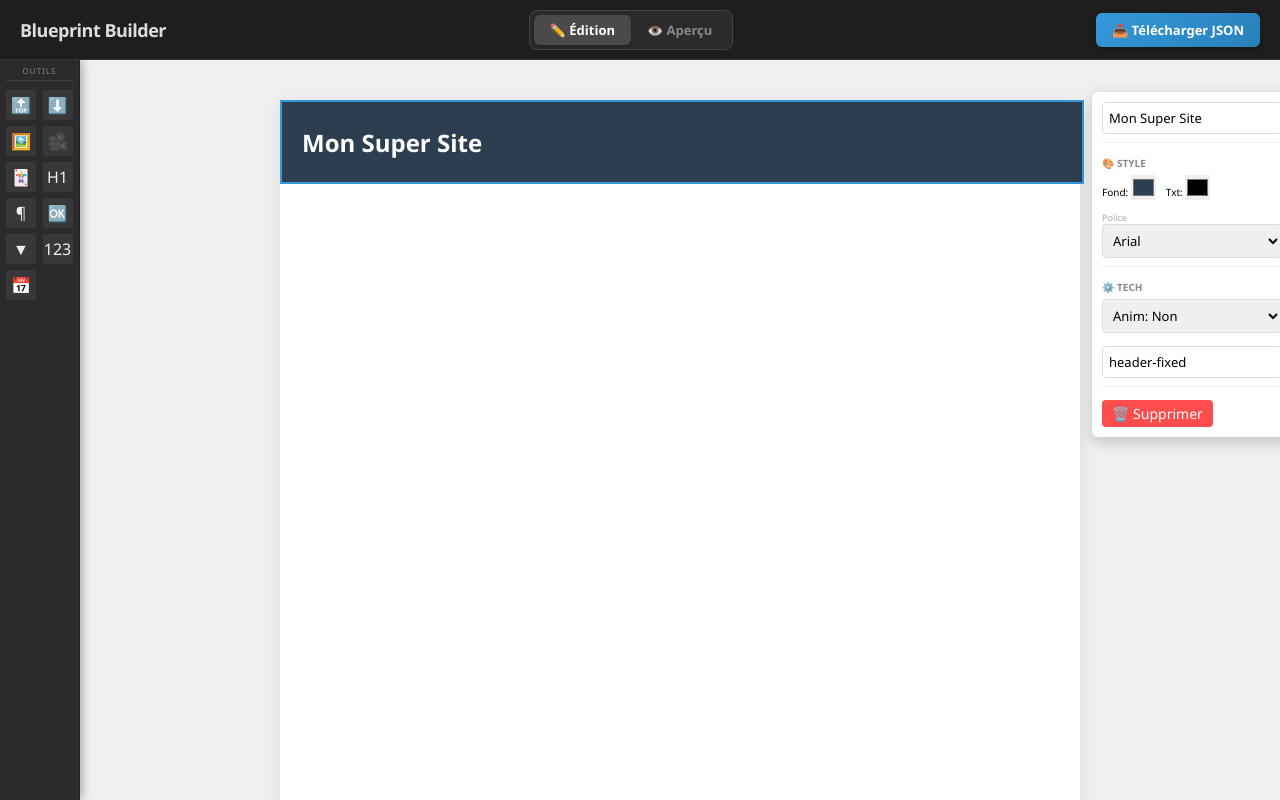
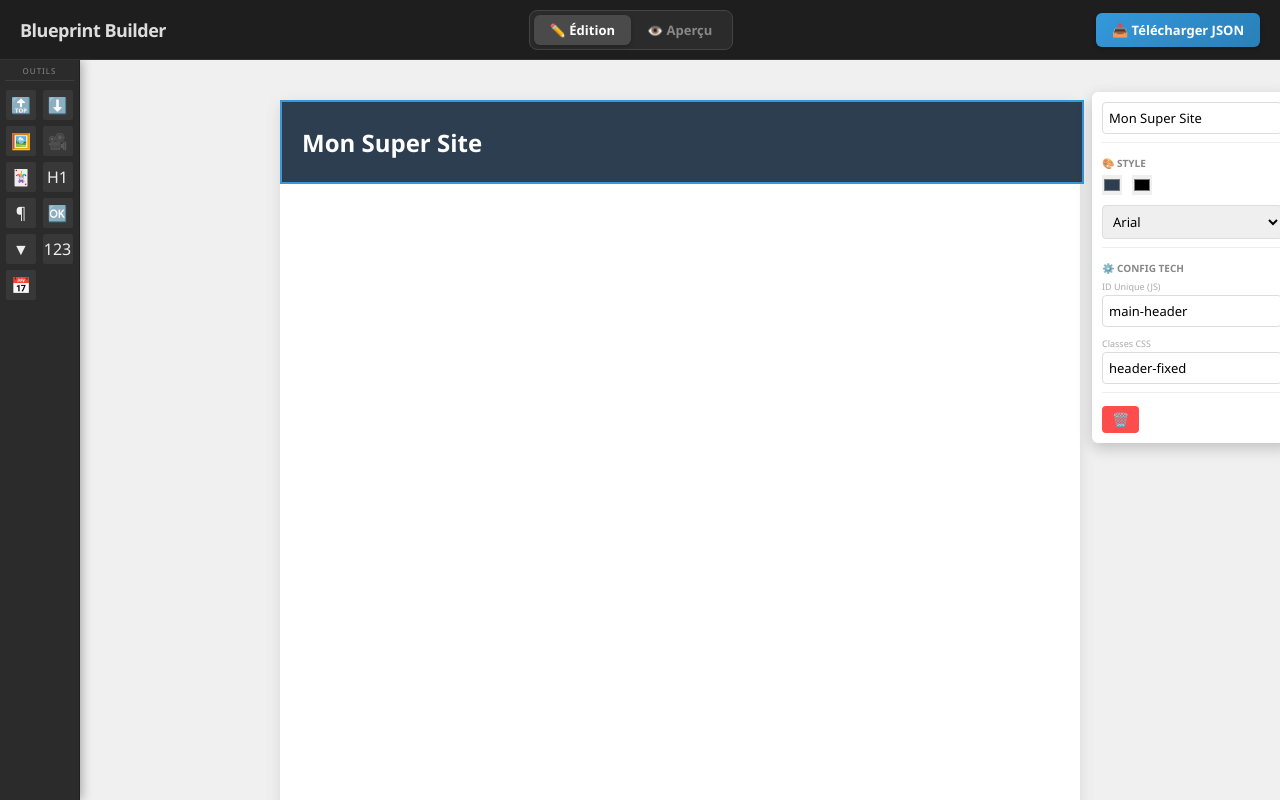
Before and after one commit to ThoomassC/blueprint, a React (Vite) app: page / in a window 1280 px wide. Both pictures are taken after a click on the button "Mon Super Site". Built offline with nearby package versions, Linux system fonts and the light colour scheme.

Commit message:
modif anim

```diff
--- a/src/App.tsx
+++ b/src/App.tsx
@@ -20,7 +20,6 @@ function App() {
   const getJSON = useEditorStore((state) => state.getJSON);
   const isPreviewMode = useEditorStore((state) => state.isPreviewMode);
   const togglePreviewMode = useEditorStore((state) => state.togglePreviewMode);
-
   const removeElement = useEditorStore((state) => state.removeElement);
 
   const [activeDragType, setActiveDragType] = useState<ElementType | null>(
@@ -36,10 +35,8 @@ function App() {
   useEffect(() => {
     const handleKeyDown = (event: KeyboardEvent) => {
       if (useEditorStore.getState().isPreviewMode) return;
-
       const currentSelectedId = useEditorStore.getState().selectedId;
       if (!currentSelectedId) return;
-
       const activeElement = document.activeElement?.tagName;
       const isTyping =
         activeElement === 'INPUT' || activeElement === 'TEXTAREA';
@@ -51,9 +48,7 @@ function App() {
         removeElement(currentSelectedId);
       }
     };
-
     window.addEventListener('keydown', handleKeyDown);
-
     return () => {
       window.removeEventListener('keydown', handleKeyDown);
     };
--- a/src/components/Editor/DraggableCanvasElement.tsx
+++ b/src/components/Editor/DraggableCanvasElement.tsx
@@ -1,5 +1,5 @@
 import { useDraggable } from '@dnd-kit/core';
-import type { EditorElement, AnimationType } from '../../types/editor';
+import type { EditorElement } from '../../types/editor';
 import { RenderNode } from './RenderNode';
 import { useEditorStore } from '../../store/useEditorStore';
 
@@ -13,7 +13,6 @@ export const DraggableCanvasElement = ({ element }: Props) => {
   const updateElement = useEditorStore((state) => state.updateElement);
   const removeElement = useEditorStore((state) => state.removeElement);
   const isPreviewMode = useEditorStore((state) => state.isPreviewMode);
-
   const isSelected = !isPreviewMode && selectedId === element.id;
 
   const { attributes, listeners, setNodeRef, transform, isDragging } =
@@ -32,13 +31,23 @@ export const DraggableCanvasElement = ({ element }: Props) => {
     outline: isSelected ? '2px solid #3498db' : 'none',
   };
 
-  const updateStyle = (key: string, value: string) => {
-    updateElement(element.id, {
-      style: { ...element.style, [key]: value },
-    });
+  const updateStyle = (key: string, value: string) =>
+    updateElement(element.id, { style: { ...element.style, [key]: value } });
+
+  const updateCurrentSlide = (
+    key: 'title' | 'description' | 'imageUrl',
+    value: string
+  ) => {
+    const currentIndex = parseInt(element.content) || 0;
+    const newSlides = [...(element.slides || [])];
+    if (newSlides[currentIndex]) {
+      newSlides[currentIndex] = { ...newSlides[currentIndex], [key]: value };
+      updateElement(element.id, { slides: newSlides });
+    }
   };
 
   const renderToolbar = () => {
+    const currentIndex = parseInt(element.content) || 0;
     return (
       <div
         className="element-toolbar"
@@ -46,52 +55,98 @@ export const DraggableCanvasElement = ({ element }: Props) => {
       >
         <div className="toolbar-content">
           <div className="toolbar-section">
-            {['image', 'video'].includes(element.type) ? (
-              <div style={{ marginBottom: '5px' }}>
+            {element.type === 'carousel' && (
+              <div
+                style={{ display: 'flex', flexDirection: 'column', gap: '5px' }}
+              >
                 <label style={{ fontSize: '9px', color: '#aaa' }}>
-                  {element.type === 'video' ? 'URL YOUTUBE / MP4' : 'URL IMAGE'}
+                  SLIDE {currentIndex + 1}
                 </label>
                 <input
                   type="text"
-                  value={element.content}
+                  placeholder="Titre"
                   className="toolbar-input"
-                  onChange={(e) =>
-                    updateElement(element.id, { content: e.target.value })
-                  }
-                  placeholder="https://..."
+                  value={element.slides?.[currentIndex]?.title || ''}
+                  onChange={(e) => updateCurrentSlide('title', e.target.value)}
                 />
-              </div>
-            ) : element.type === 'card' ? (
-              <>
                 <input
                   type="text"
-                  value={element.content}
+                  placeholder="URL Image"
                   className="toolbar-input"
+                  value={element.slides?.[currentIndex]?.imageUrl || ''}
                   onChange={(e) =>
-                    updateElement(element.id, { content: e.target.value })
+                    updateCurrentSlide('imageUrl', e.target.value)
                   }
-                  placeholder="Titre"
                 />
                 <textarea
-                  value={element.description || ''}
+                  placeholder="Desc"
                   className="toolbar-textarea"
+                  value={element.slides?.[currentIndex]?.description || ''}
                   onChange={(e) =>
-                    updateElement(element.id, { description: e.target.value })
+                    updateCurrentSlide('description', e.target.value)
                   }
-                  placeholder="Description"
                 />
-              </>
-            ) : (
-              !['select'].includes(element.type) && (
+                <div style={{ display: 'flex', gap: '5px', marginTop: '5px' }}>
+                  <button
+                    className="btn-add-option"
+                    onClick={() =>
+                      updateElement(element.id, {
+                        slides: [
+                          ...(element.slides || []),
+                          { title: 'New', description: '', imageUrl: '' },
+                        ],
+                      })
+                    }
+                  >
+                    + Slide
+                  </button>
+                  <button
+                    className="btn-mini-delete"
+                    onClick={() =>
+                      updateElement(element.id, {
+                        slides: element.slides?.filter(
+                          (_, i) => i !== currentIndex
+                        ),
+                        content: '0',
+                      })
+                    }
+                  >
+                    🗑️
+                  </button>
+                </div>
+              </div>
+            )}
+
+            {['image', 'video'].includes(element.type) && (
+              <>
+                <label style={{ fontSize: '9px', color: '#aaa' }}>URL</label>
                 <input
-                  type="text"
+                  className="toolbar-input"
                   value={element.content}
-                  className="toolbar-input"
                   onChange={(e) =>
                     updateElement(element.id, { content: e.target.value })
                   }
                 />
-              )
+              </>
+            )}
+
+            {element.type === 'card' && (
+              <>
+                <input
+                  className="toolbar-input"
+                  value={element.content}
+                  onChange={(e) =>
+                    updateElement(element.id, { content: e.target.value })
+                  }
+                />
+                <textarea
+                  className="toolbar-textarea"
+                  value={element.description}
+                  onChange={(e) =>
+                    updateElement(element.id, { description: e.target.value })
+                  }
+                />
+              </>
             )}
 
             {element.type === 'select' && (
@@ -104,19 +159,20 @@ export const DraggableCanvasElement = ({ element }: Props) => {
                       value={opt}
                       className="toolbar-input-small"
                       onChange={(e) => {
-                        const newOpts = [...(element.options || [])];
-                        newOpts[i] = e.target.value;
-                        updateElement(element.id, { options: newOpts });
+                        const n = [...(element.options || [])];
+                        n[i] = e.target.value;
+                        updateElement(element.id, { options: n });
                       }}
                     />
                     <button
                       className="btn-mini-delete"
-                      onClick={() => {
-                        const newOpts = element.options?.filter(
+                      onClick={() =>
+                        updateElement(element.id, {
+                          options: element.options?.filter(
                             (_, idx) => idx !== i
-                        );
-                        updateElement(element.id, { options: newOpts });
-                      }}
+                          ),
+                        })
+                      }
                     >
                       x
                     </button>
@@ -124,17 +180,30 @@ export const DraggableCanvasElement = ({ element }: Props) => {
                 ))}
                 <button
                   className="btn-add-option"
-                  onClick={() => {
-                    const newOpts = [
+                  onClick={() =>
+                    updateElement(element.id, {
+                      options: [
                         ...(element.options || []),
-                      `Opt ${element.options ? element.options.length + 1 : 1}`,
-                    ];
-                    updateElement(element.id, { options: newOpts });
-                  }}
+                        `Opt ${element.options?.length}`,
+                      ],
+                    })
+                  }
                 >
                   + Option
                 </button>
               </div>
+            )}
+
+            {!['select', 'card', 'image', 'video', 'carousel'].includes(
+              element.type
+            ) && (
+              <input
+                className="toolbar-input"
+                value={element.content}
+                onChange={(e) =>
+                  updateElement(element.id, { content: e.target.value })
+                }
+              />
             )}
           </div>
 
@@ -144,99 +213,82 @@ export const DraggableCanvasElement = ({ element }: Props) => {
             >
               🎨 STYLE
             </label>
-            <div
-              style={{
-                display: 'flex',
-                gap: '10px',
-                alignItems: 'center',
-                marginBottom: '5px',
-              }}
-            >
-              <div title="Couleur de fond">
-                <span style={{ fontSize: '10px' }}>Fond: </span>
+            <div style={{ display: 'flex', gap: '10px', marginBottom: '5px' }}>
               <input
                 type="color"
                 value={element.style?.backgroundColor || '#ffffff'}
-                  onChange={(e) =>
-                    updateStyle('backgroundColor', e.target.value)
-                  }
-                  style={{
-                    cursor: 'pointer',
-                    width: '25px',
-                    height: '25px',
-                    border: 'none',
-                    padding: 0,
-                  }}
+                onChange={(e) => updateStyle('backgroundColor', e.target.value)}
+                style={{ width: '20px', height: '20px', border: 'none' }}
               />
-              </div>
-              <div title="Couleur du texte">
-                <span style={{ fontSize: '10px' }}>Txt: </span>
               <input
                 type="color"
                 value={element.style?.color || '#000000'}
                 onChange={(e) => updateStyle('color', e.target.value)}
-                  style={{
-                    cursor: 'pointer',
-                    width: '25px',
-                    height: '25px',
-                    border: 'none',
-                    padding: 0,
-                  }}
+                style={{ width: '20px', height: '20px', border: 'none' }}
               />
             </div>
-            </div>
-            <div>
-              <label
-                style={{ fontSize: '9px', color: '#aaa', display: 'block' }}
-              >
-                Police
-              </label>
             <select
               className="toolbar-input"
               value={element.style?.fontFamily || 'Arial'}
               onChange={(e) => updateStyle('fontFamily', e.target.value)}
             >
               <option value="Arial">Arial</option>
-                <option value="Verdana">Verdana</option>
-                <option value="Georgia">Georgia</option>
-                <option value="Courier New">Courier New</option>
-                <option value="Times New Roman">Times New Roman</option>
+              <option value="Courier New">Courier</option>
+              <option value="Times New Roman">Times</option>
               <option value="Impact">Impact</option>
-                <option value="Tahoma">Tahoma</option>
             </select>
-            </div>
           </div>
 
           <div className="toolbar-section">
             <label
               style={{ fontSize: '10px', fontWeight: 'bold', color: '#888' }}
             >
-              ⚙️ TECH
+              ⚙️ CONFIG TECH
             </label>
-            <div style={{ display: 'flex', gap: '5px', marginBottom: '8px' }}>
-              <select
+
+            <div style={{ marginBottom: '5px' }}>
+              <label
+                style={{
+                  fontSize: '9px',
+                  color: '#aaa',
+                  display: 'block',
+                  marginBottom: '2px',
+                }}
+              >
+                ID Unique (JS)
+              </label>
+              <input
+                type="text"
                 className="toolbar-input"
-                value={element.animation.type}
+                placeholder="ex: mon-bouton-1"
+                value={element.attributes.htmlId || ''}
                 onChange={(e) =>
                   updateElement(element.id, {
-                    animation: {
-                      ...element.animation,
-                      type: e.target.value as AnimationType,
+                    attributes: {
+                      ...element.attributes,
+                      htmlId: e.target.value,
                     },
                   })
                 }
+              />
+            </div>
+
+            {/* CLASSES CSS */}
+            <div>
+              <label
+                style={{
+                  fontSize: '9px',
+                  color: '#aaa',
+                  display: 'block',
+                  marginBottom: '2px',
+                }}
               >
-                <option value="none">Anim: Non</option>
-                <option value="fade-in">Fade In</option>
-                <option value="slide-up">Slide Up</option>
-                <option value="zoom-in">Zoom In</option>
-                <option value="bounce">Bounce</option>
-              </select>
-            </div>
+                Classes CSS
+              </label>
               <input
                 type="text"
                 className="toolbar-input"
-              placeholder="Classes CSS"
+                placeholder="ex: btn-lg shadow-md"
                 value={element.attributes.className || ''}
                 onChange={(e) =>
                   updateElement(element.id, {
@@ -248,13 +300,14 @@ export const DraggableCanvasElement = ({ element }: Props) => {
                 }
               />
             </div>
+          </div>
 
           <div className="toolbar-actions">
             <button
               onClick={() => removeElement(element.id)}
               className="toolbar-delete-btn"
             >
-              🗑️ Supprimer
+              🗑️
             </button>
           </div>
         </div>
--- a/src/store/useEditorStore.ts
+++ b/src/store/useEditorStore.ts
@@ -31,7 +31,6 @@ export const useEditorStore = create<EditorState>((set, get) => ({
         fontFamily: 'Arial',
       },
       attributes: { htmlId: 'main-header', className: 'header-fixed' },
-      animation: { type: 'none', duration: 1, delay: 0 },
     },
     {
       id: uuidv4(),
@@ -47,7 +46,6 @@ export const useEditorStore = create<EditorState>((set, get) => ({
         fontFamily: 'Arial',
       },
       attributes: { htmlId: 'main-footer', className: '' },
-      animation: { type: 'none', duration: 1, delay: 0 },
     },
   ],
   selectedId: null,
@@ -68,7 +66,6 @@ export const useEditorStore = create<EditorState>((set, get) => ({
         defaultContent = 'https://www.youtube.com/watch?v=dQw4w9WgXcQ';
         defaultStyle = { ...defaultStyle, width: '480px', height: '270px' };
         break;
-
       case 'image':
         defaultContent = 'https://via.placeholder.com/300x200';
         defaultStyle = { ...defaultStyle, width: '300px', height: 'auto' };
@@ -142,7 +139,6 @@ export const useEditorStore = create<EditorState>((set, get) => ({
           y,
           style: defaultStyle,
           attributes: { htmlId: '', className: '' },
-          animation: { type: 'none', duration: 1, delay: 0 },
         },
       ],
       selectedId: newId,
```
Also changed, not shown: src/types/editor.ts (+13 -13 lines). Lines whose indentation alone changed are shown as unchanged.
